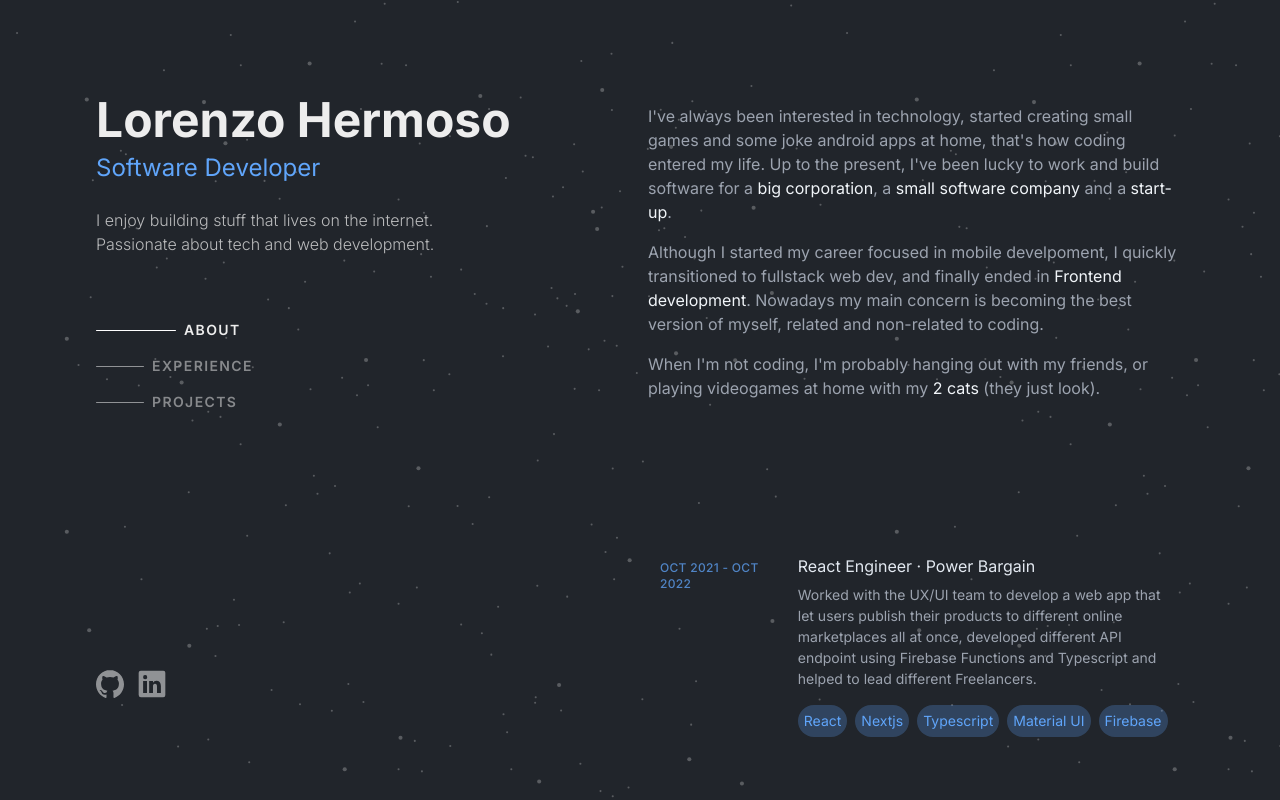
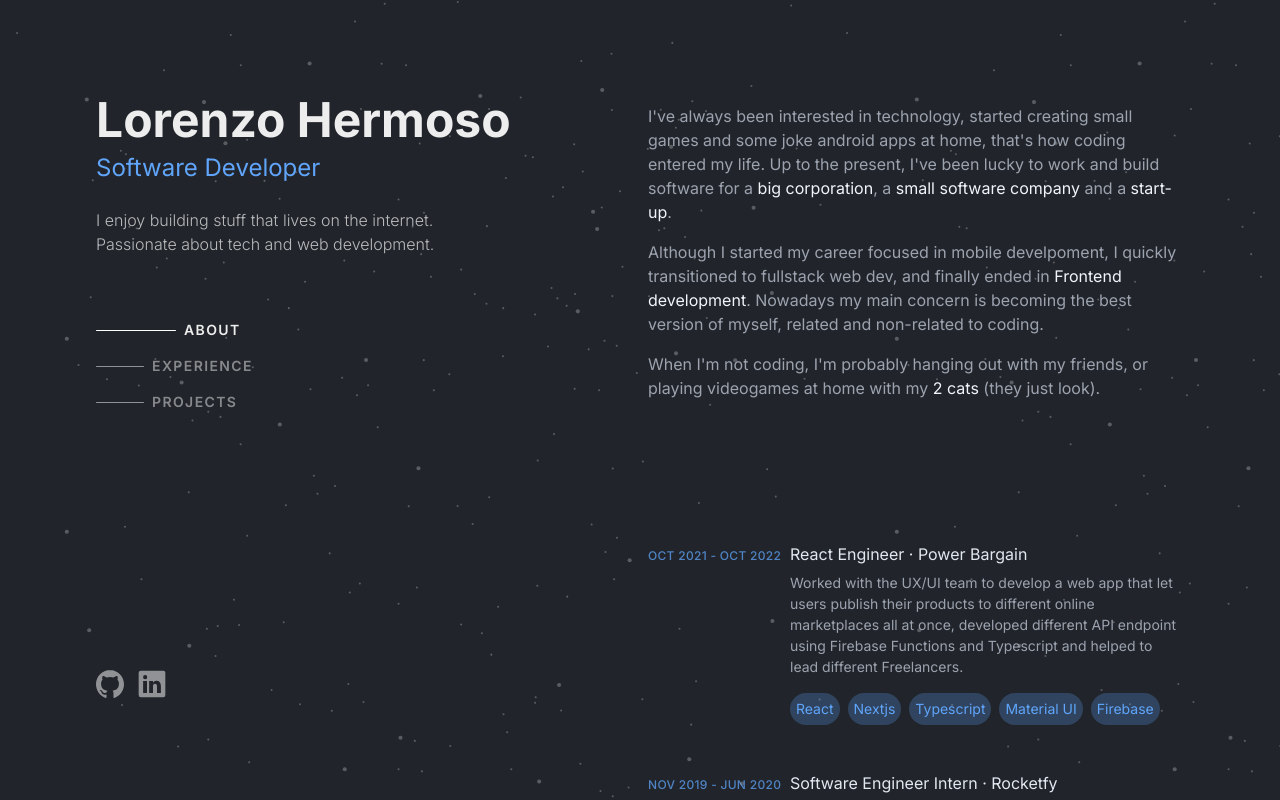
Before and after one commit to lmhmDev/my-portfolio, a Next.js app: page / in a window 1280 px wide. Shown: the top 800 px of the page. Built offline with nearby package versions, Linux system fonts and the light colour scheme.

Commit message:
remove padding from experience cards

```diff
--- a/src/components/job-card.tsx
+++ b/src/components/job-card.tsx
@@ -7,7 +7,7 @@ interface Props {
 
 const JobCard = ({ job }: Props) => {
     return (
-        <article className='mb-12 flex w-full flex-col gap-2 rounded-sm lg:flex-row p-3'>
+        <article className='mb-12 flex w-full flex-col gap-2 rounded-sm lg:flex-row'>
             <p className='z-10 mb-1 mt-[0.22rem] min-w-[25%] text-xs font-medium uppercase tracking-wide text-blue-400 opacity-75 lg:mb-0'>
                 {job.date}
             </p>
```
